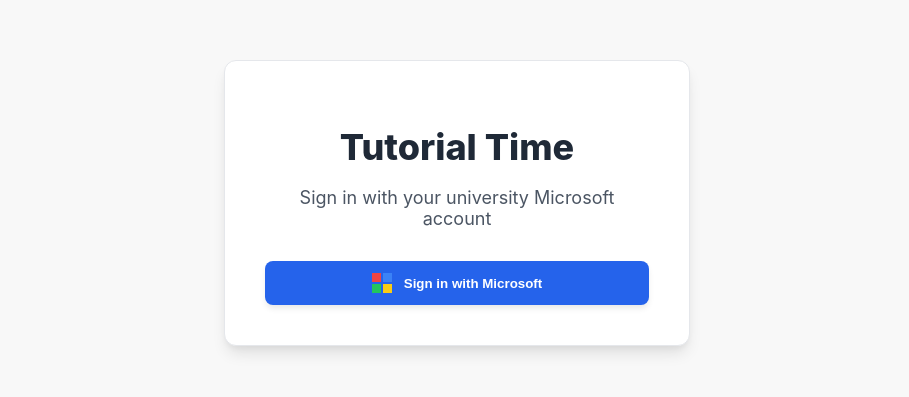
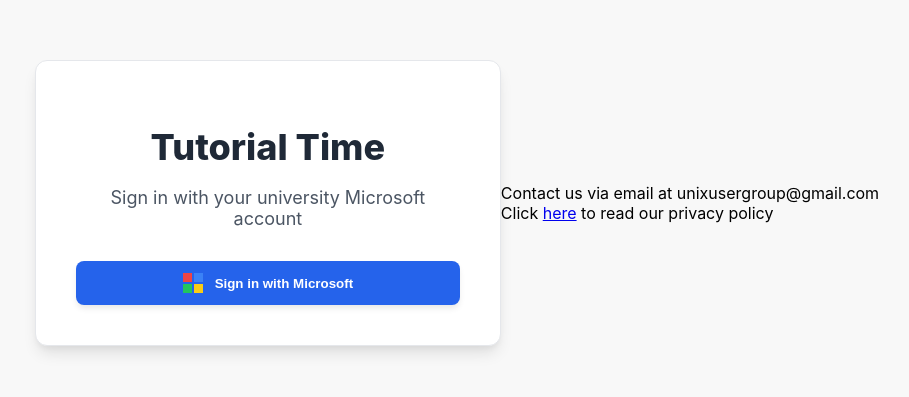
Before and after one commit to Linux-Tech-Tips/swe_2, a React app in the folder frontend/: page / in a window 1280 px wide. Shown: the part 221-618 px from the top of the page, without its empty margins (183-1092 px from the left). Built offline with nearby package versions, Linux system fonts and the light colour scheme; the HTML template or start-up script is replaced by a standard one; what oidc-client-ts would draw is missing.

Commit message:
added component with contact details and privacy policy

```diff
--- /dev/null
+++ b/frontend/src/components/Footer.jsx
@@ -0,0 +1,12 @@
+import pdf from  "../assets/privacy_policy.pdf"
+
+const Footer = () => {
+  return (
+    <div>
+      Contact us via email at unixusergroup@gmail.com  <br/>
+      Click <a href={pdf} download="PrivacyPolicy.pdf">here</a> to read our privacy policy
+    </div>
+  );
+};
+
+export default Footer;
--- a/frontend/src/pages/Login.jsx
+++ b/frontend/src/pages/Login.jsx
@@ -5,6 +5,7 @@ import { useEffect } from 'react';
 import { ThreeDots } from 'react-loader-spinner';
 
 import styles from './Login.module.css';
+import Footer from '../components/Footer.jsx';
 
 const Login = ({ handleLogin }) => {
     /* Access the error state directly from context */
@@ -49,6 +50,7 @@ const Login = ({ handleLogin }) => {
                     <span>Sign in with Microsoft</span>
                 </button>
             </div>
+            <Footer/>
         </div>
     );
 };
@@ -103,6 +105,7 @@ const CompleteLogin = ({ handleLoginCallback }) => {
                         </>
                     )}
             </div>
+            <Footer/>
         </div>
     )
 }
```
